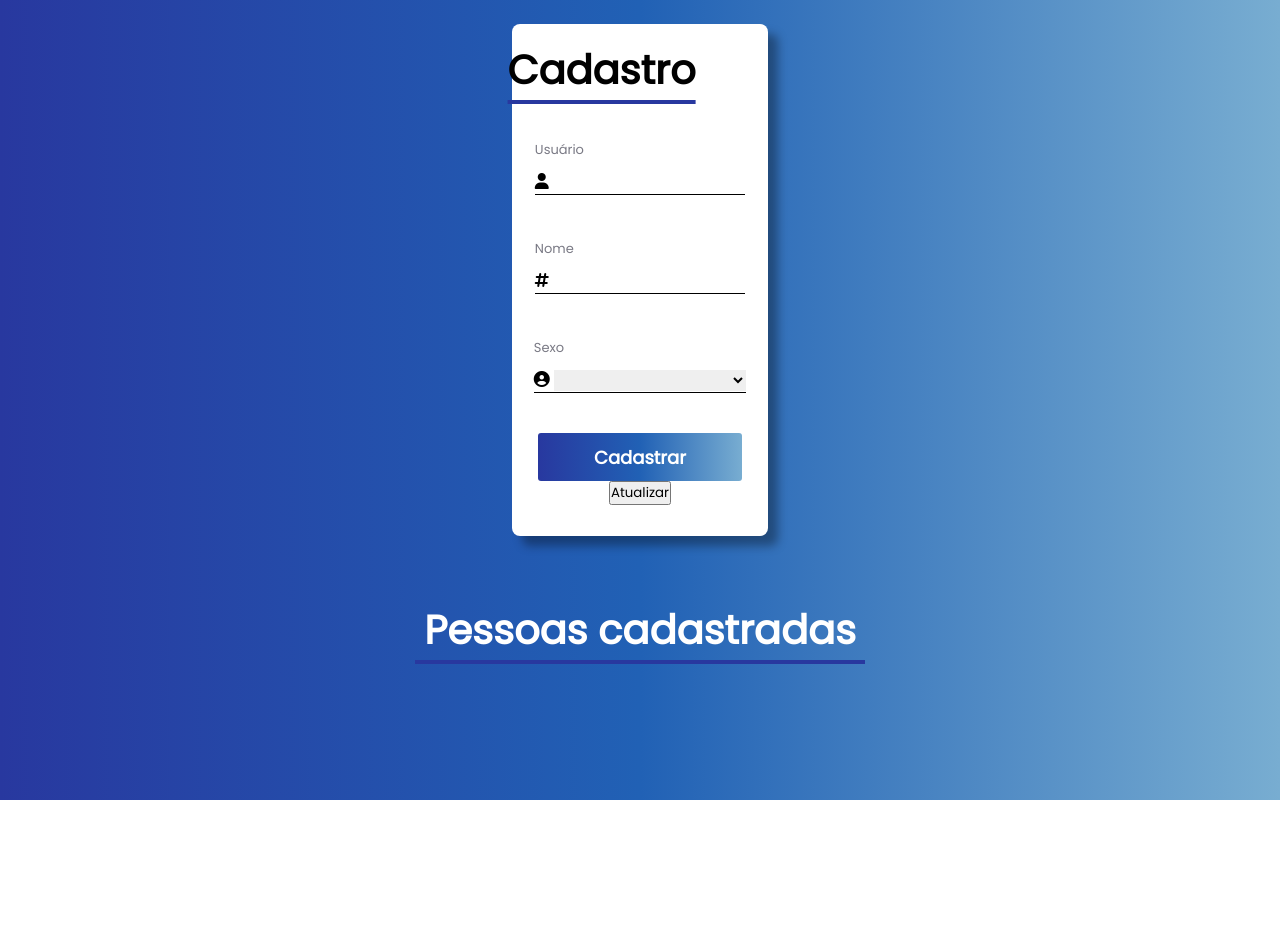
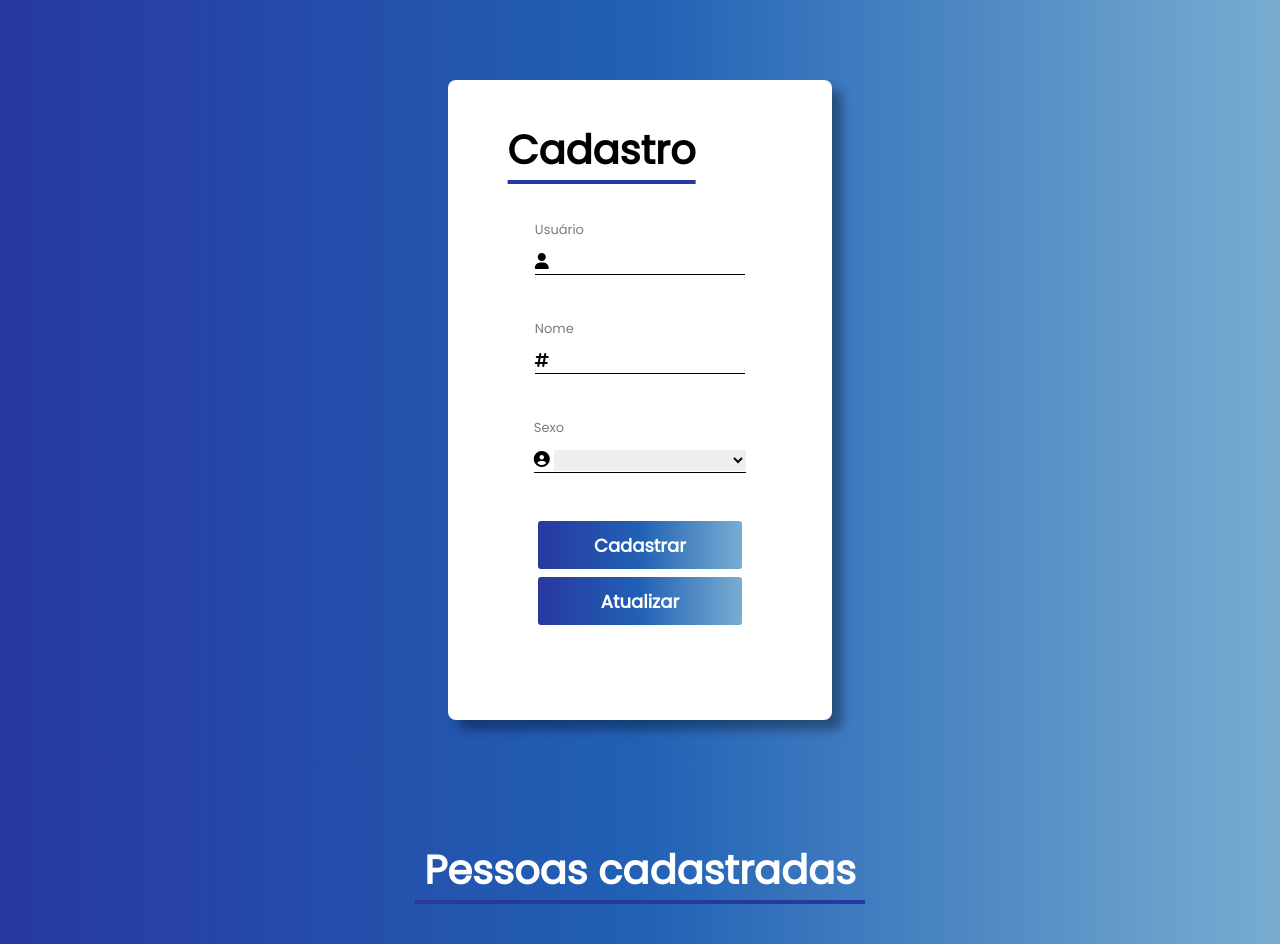
Before and after one commit to Matheusfcgomes/ProjetoDevWeb, a plain HTML site: page index.html in a window 1280 px wide. Before the commit the page ends 800 px from the top, so only its background shows below. Drawn offline with Linux system fonts and the light colour scheme; no server answers.

Commit message:
Update style.css

```diff
--- a/style.css
+++ b/style.css
@@ -20,7 +20,7 @@ body {
 .topSide {
     display: flex;
     flex-direction: column;
-    height: 70vh;
+    height: 100vh;
     align-items: center;
     justify-content: center;
 }
@@ -48,12 +48,14 @@ body {
     margin-top: 10vh;
     margin-bottom: 10vh;
     box-shadow: 10px 10px 10px rgba(0, 0, 0, 0.336);
+    height: 80vh;
+    width: 30vw;
 }
 
 #formBlock {
     display: flex;
     flex-direction: column;
-    height: 50vh;
+    height: 60vh;
     width: 20vw;
     align-items: center;
 }
@@ -89,7 +91,7 @@ body {
 }
 
 
-#cadastrarInput {
+#cadastrarInput, #AtualizarInput {
     border: none;
     padding: 7px;
     border-radius: 3px;
@@ -101,9 +103,16 @@ body {
     height: 6vh;
     background: linear-gradient(90deg, #28389f,#2161b5,#78add1);
     transition: 0.5s;
+    margin-top: 1vh;
 }
 
 #cadastrarInput:hover {
+    width: 17vw;
+    height: 7vh;
+    transition: 0.5s;
+}
+
+#AtualizarInput:hover {
     width: 17vw;
     height: 7vh;
     transition: 0.5s;
```
